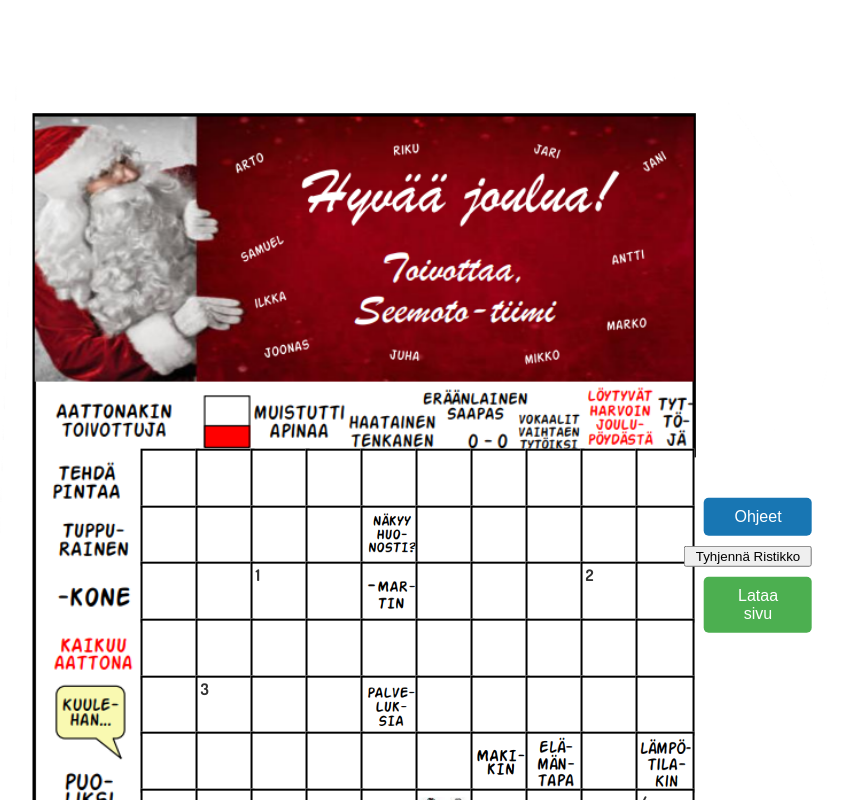
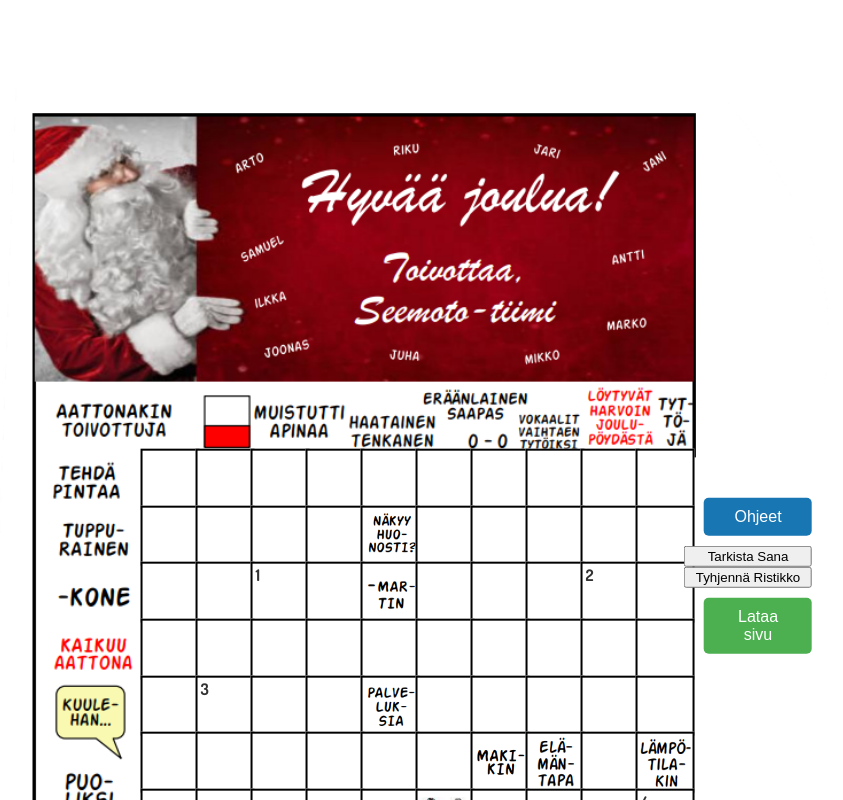
Before and after one commit to DeveloperWizard83/ristikko2021, a React (Vite) app: page / in a window 1280 px wide. Shown: the top 800 px of the page, without its empty margins (236-1079 px from the left). Built offline with nearby package versions, Linux system fonts and the light colour scheme.

Commit message:
Lisätty tarkista sana funktio

```diff
--- a/src/Buttons.jsx
+++ b/src/Buttons.jsx
@@ -3,7 +3,7 @@ import html2canvas from 'html2canvas';
 import jsPDF from 'jspdf';
 import './Buttons.css'; // This imports the CSS styles
 
-const ButtonContainer = ({ onEraseClick }) => {
+const ButtonContainer = ({ onEraseClick, gridContentRef }) => {
 
     const [isHelpModalVisible, setIsHelpModalVisible] = useState(false);
 
@@ -15,8 +15,22 @@ const ButtonContainer = ({ onEraseClick }) => {
       setIsHelpModalVisible(false); // Hide the help modal
     };
 
-  const handleCheckClick = () => {
-    // Logic for check crossword button
+    const handleCheckClick = () => {
+      // Assuming staticNumberMapping's order corresponds to the word "MITTAUS"
+      // and that gridContentRef.current holds the current letters keyed by itemId
+      const correctWord = "KOSTEA";
+      const letterPositions = [23, 29, 42, 70, 93, 107]; // Ids for "KOSTEA"
+      let formedWord = '';
+
+      for (let pos of letterPositions) {
+          formedWord += (gridContentRef.current[pos] || '');
+      }
+
+      if (formedWord.toUpperCase() === correctWord) {
+          alert("Hienoa, vastaus on oikein"); // Using alert for simplicity
+      } else {
+          alert("Väärin, yritä uudestaan");
+      }
   };
 
   const handleEraseClick = () => {
@@ -83,6 +97,7 @@ const ButtonContainer = ({ onEraseClick }) => {
   return (
     <div className="button-container">
       <button id="helpButton" className="help-button non-printable" onClick={handleHelpClick}>Ohjeet</button>
+      <button onClick={handleCheckClick}>Tarkista Sana</button>
       {/* Add the download button */}
       <button id="eraseButton" className="erase-button non-printable" onClick={handleEraseClick}>Tyhjennä Ristikko</button>
       <button id="downloadButton" className="download-button non-printable" onClick={handleDownloadClick}>Lataa sivu</button>
--- a/src/CrosswordGrid.jsx
+++ b/src/CrosswordGrid.jsx
@@ -345,7 +345,7 @@ function CrosswordGrid() {
                   );
                 })}
               </div>
-              <ButtonContainer onEraseClick={clearAllLetters} />
+              <ButtonContainer onEraseClick={clearAllLetters} gridContentRef={gridContentRef} />
       </div>
       {/* This is the new container for the custom keyboard. */}
       {/* It should be outside and after your '.canvas' or grid container */}
```
